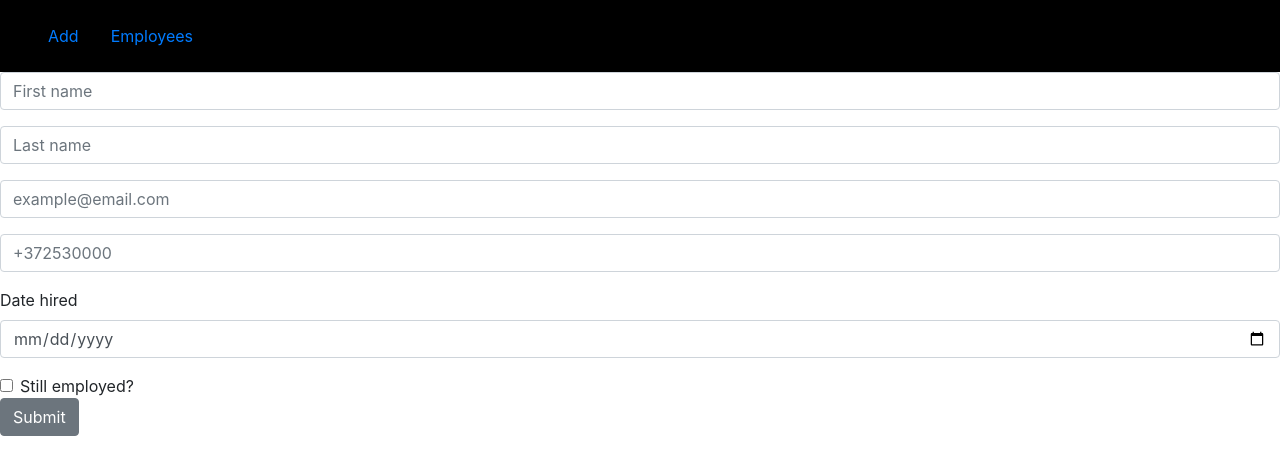
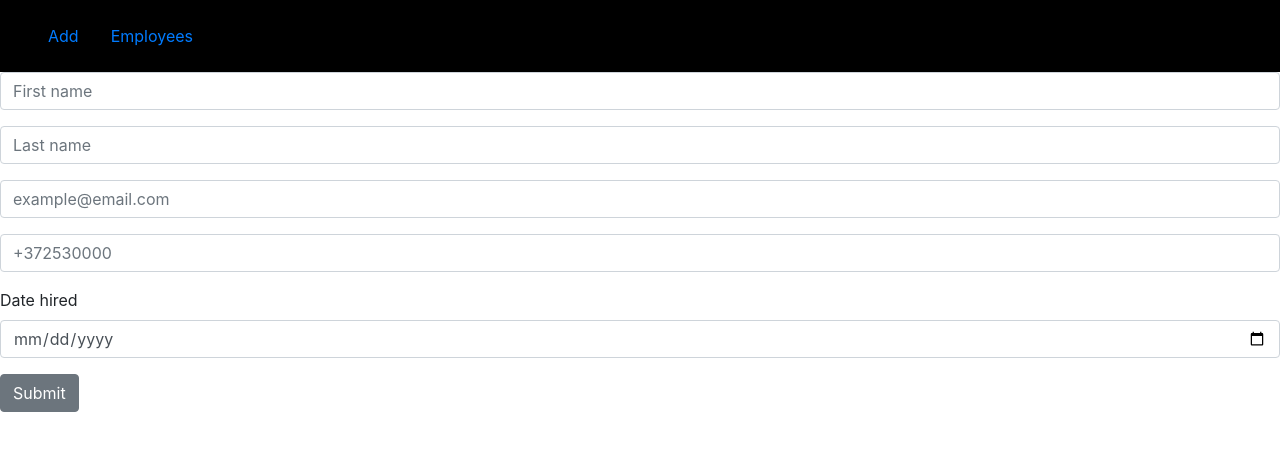
Before and after one commit to fezzzle/java-react-app, a React (Create React App) app in the folder react-app/: page /addemployee in a window 1280 px wide. Shown: the top 474 px of the page. Built offline with nearby package versions, Linux system fonts and the light colour scheme.

Commit message:
Feat
Add containers for components, finish adding form

```diff
--- a/react-app/src/components/AddEmployee.jsx
+++ b/react-app/src/components/AddEmployee.jsx
@@ -1,39 +1,35 @@
+/* eslint react/prop-types: 0 */
 import React from 'react'
 import { Button, Form, FormGroup, Input, Label } from 'reactstrap'
 
-const AddEmployee = () => {
+const AddEmployee = (props) => {
+  console.log('PROPS ARE: ', props)
   return (
-    <Form>
+    <Form onSubmit={props.onSubmit}>
       <FormGroup>
         {/* <Label for="firstname">Employees first name</Label> */}
-        <Input name="firstname" id="firstname" placeholder="First name" />
+        <Input name="firstname" id="firstname" placeholder="First name" required/>
       </FormGroup>
       <FormGroup>
         {/* <Label for="lastname">Employees last name</Label> */}
-        <Input name="lastname" id="lastname" placeholder="Last name" />
+        <Input name="lastname" id="lastname" placeholder="Last name" required/>
       </FormGroup>
       <FormGroup>
         {/* <Label for="examplePassword">Password</Label> */}
-        <Input type="email" name="email" id="email" placeholder="example@email.com" />
+        <Input type="email" name="email" id="email" placeholder="example@email.com" required/>
       </FormGroup>
       <FormGroup>
-        {/* <Label for="examplePassword">Password</Label> */}
-        <Input type="phone" name="phone" id="phone" placeholder="+372530000" />
+        <Input name="phone" id="telephone" placeholder="+372530000" required/>
       </FormGroup>
       <FormGroup>
         <Label for="exampleDate">Date hired</Label>
         <Input
           type="date"
           name="date"
-          id="exampleDate"
+          id="hireDate"
           placeholder="date placeholder"
+          required
         />
-      </FormGroup>
-      <FormGroup check>
-        <Label check>
-          <Input type="checkbox" />
-          Still employed?
-        </Label>
       </FormGroup>
       <Button>Submit</Button>
     </Form>
--- a/react-app/src/containers/AddEmployeeContainer.jsx
+++ b/react-app/src/containers/AddEmployeeContainer.jsx
@@ -1,10 +1,21 @@
 import React from 'react'
 import { AddEmployee } from '../components/'
+// import create from '../services/api-service'
 
 const AddEmployeeContainer = () => {
+
+
+
+  const onSubmit = (e) => {
+
+    const { firstname, lastname, email, telephone, hireDate } = e.target.elements
+    console.log({firstname: firstname.value, lastname: lastname.value, email: email.value, telephone: telephone.value, hireDate: hireDate.value})
+    e.preventDefault()
+  }
+
   return (
     <>
-      <AddEmployee />
+      <AddEmployee onSubmit={onSubmit}/>
     </>
   )
 }
```
Also changed, not shown: react-app/src/components/EditEmployee.jsx (+9 -0 lines).
